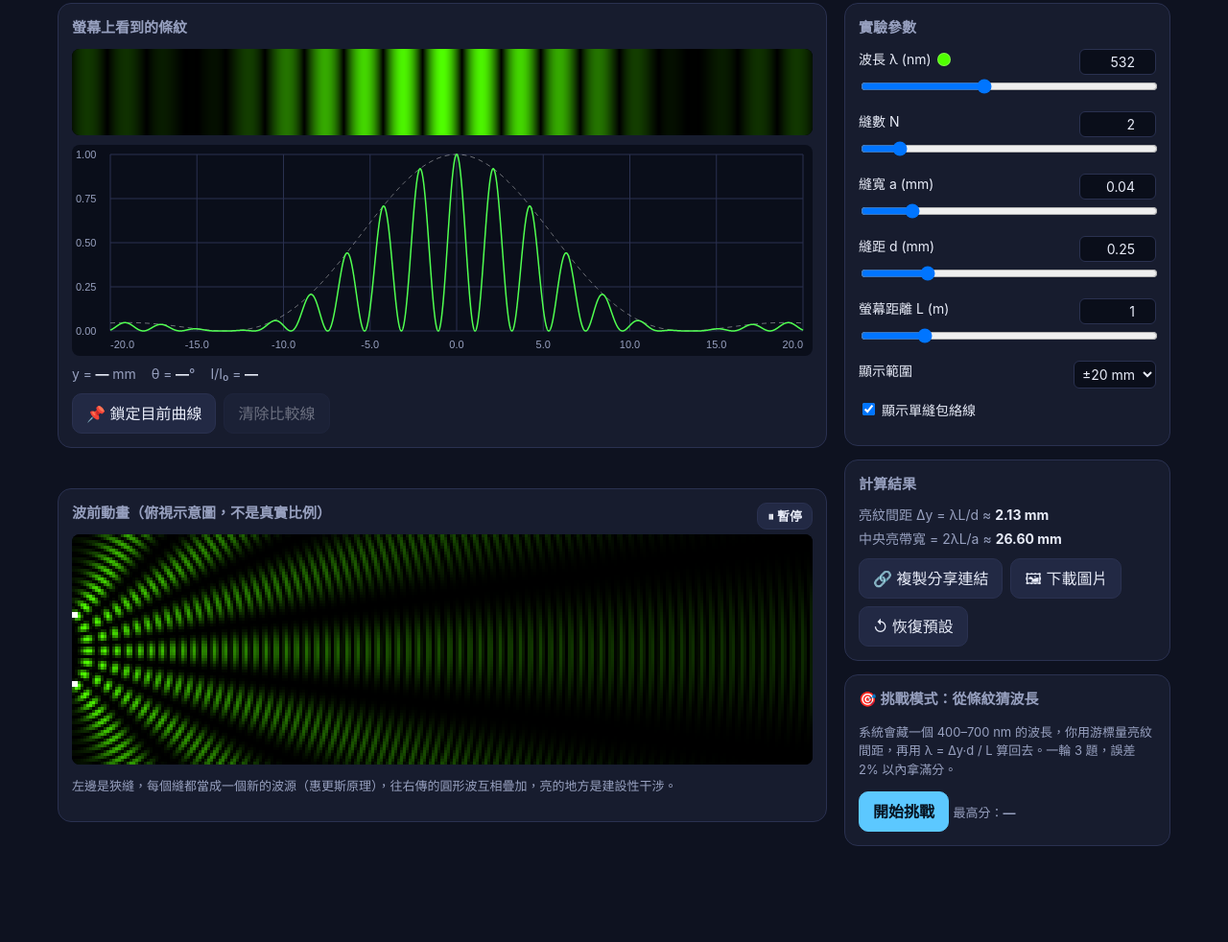
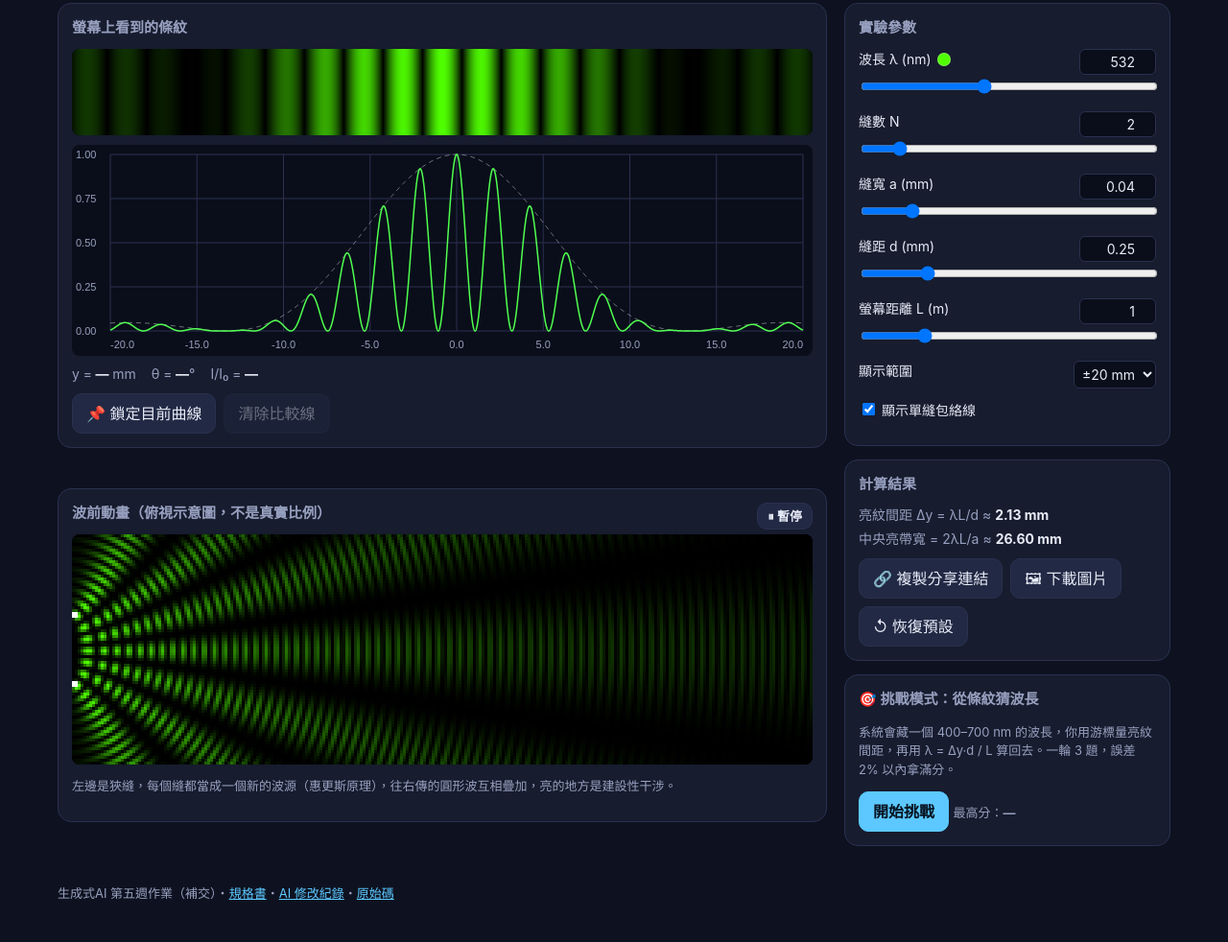
Before and after one commit to b123090032-lab/optics-lab, a plain HTML site: page index.html in a window 1280 px wide. Shown: the part 177-1159 px from the top of the page at 96% size. Before the commit the page ends 1099 px from the top, so only its background shows below. Drawn offline with Linux system fonts and the light colour scheme.

Commit message:
頁尾加上規格書、修改紀錄、原始碼連結

```diff
--- a/index.html
+++ b/index.html
@@ -45,6 +45,8 @@
   .toast.show{opacity:1}
   .ok{color:var(--ok)} .bad{color:var(--warn)}
   .masked{filter:blur(6px);pointer-events:none;user-select:none}
+  footer{max-width:1200px;margin:0 auto;padding:0 20px 40px;font-size:13px;color:var(--muted)}
+  footer a{color:var(--accent)}
   @media (max-width:900px){
     main{grid-template-columns:1fr;grid-template-areas:'plot' 'side' 'wave'}
     header h1{font-size:20px}
@@ -127,6 +129,7 @@
       <p class="hint">左邊是狹縫，每個縫都當成一個新的波源（惠更斯原理），往右傳的圓形波互相疊加，亮的地方是建設性干涉。</p>
     </section>
 </main>
+<footer>生成式AI 第五週作業（補交）・<a href="https://github.com/b123090032-lab/optics-lab/blob/main/SPEC.md">規格書</a>・<a href="https://github.com/b123090032-lab/optics-lab/blob/main/ITERATIONS.md">AI 修改紀錄</a>・<a href="https://github.com/b123090032-lab/optics-lab">原始碼</a></footer>
 <script>
 let challenge=null; // 挑戰模式狀態（放最上面，syncInputs 會用到）
 const P = { lambda:532, N:2, a:0.04, d:0.25, L:1.0, range:20, envelope:true };
```
